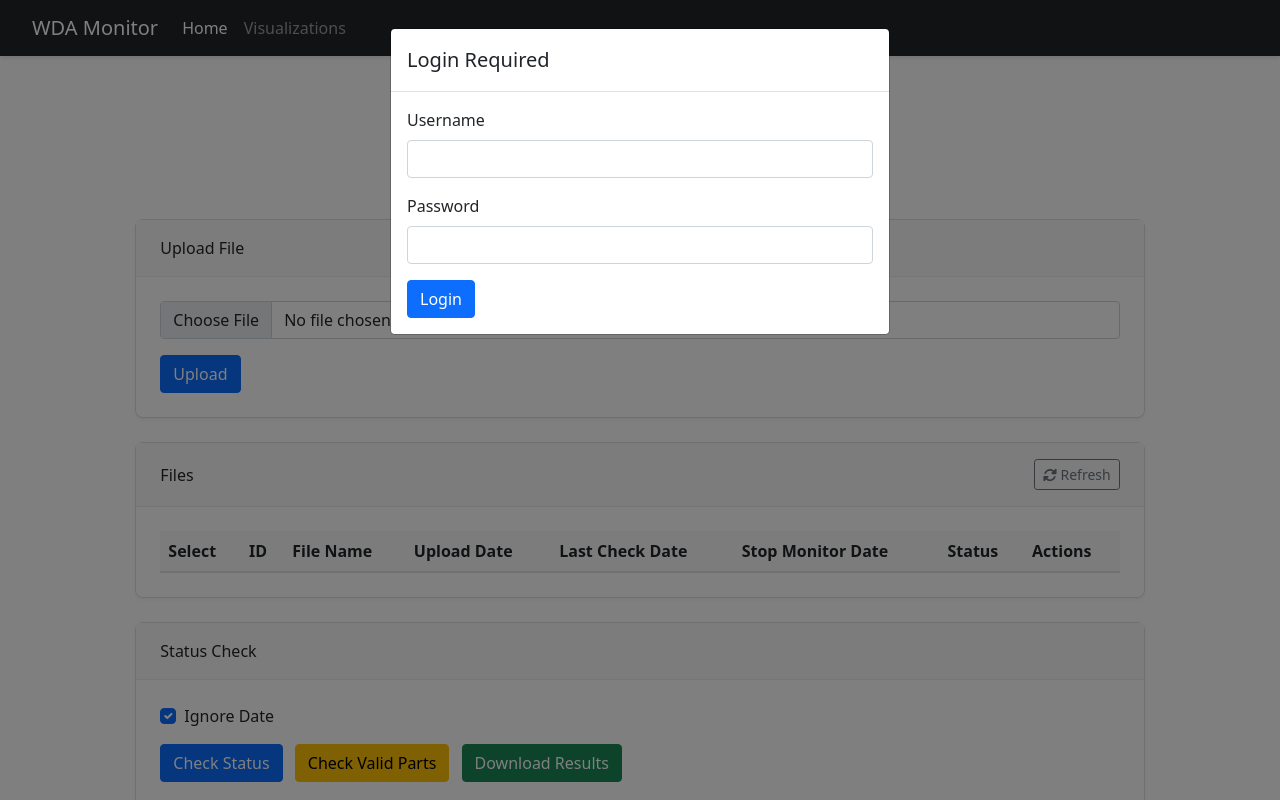
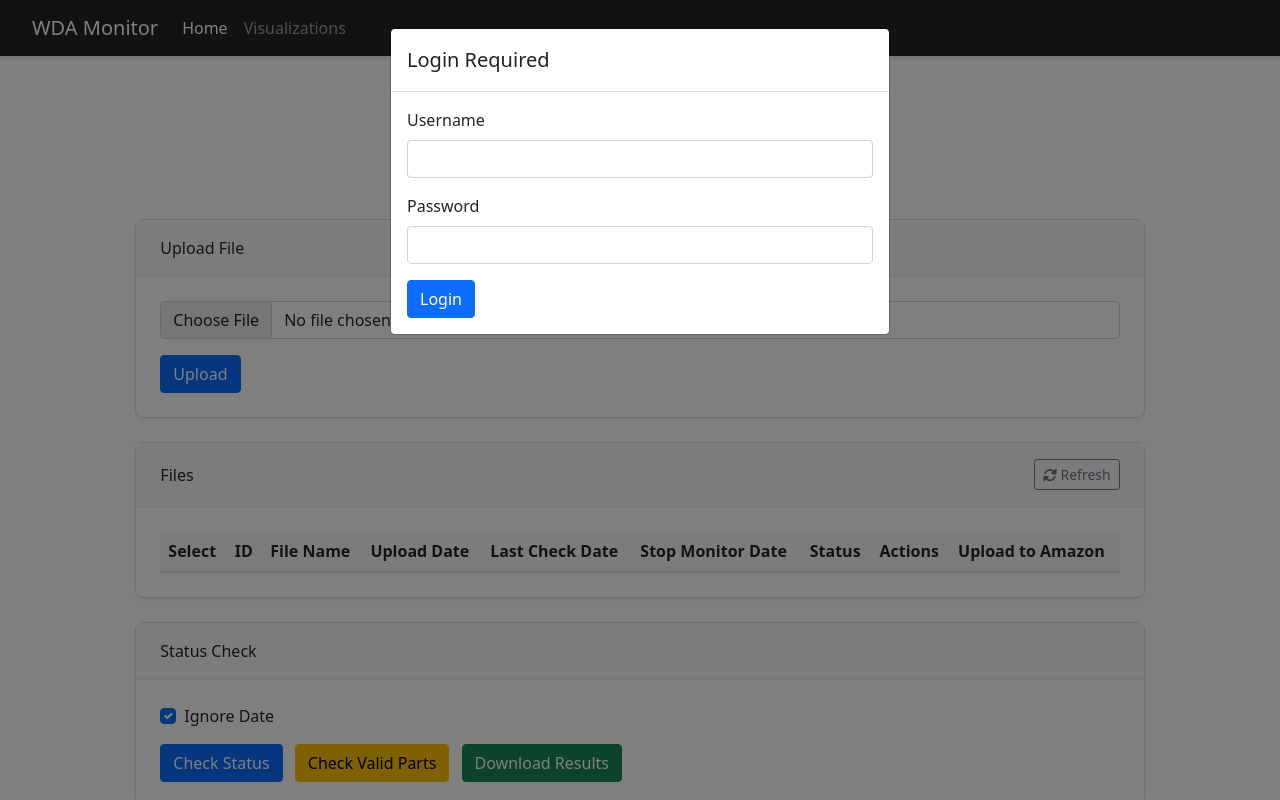
Before and after one commit to mostafaAsala/WDA_MONITOR, a Flask app: page / in a window 1280 px wide. Run offline with Flask 3, Linux system fonts and the light colour scheme; lists and menus that the app fills with data are empty; parts of the project's set-up code (start-up, migrations or seed data) failed here and were passed over; some libraries are stand-ins or nearby versions.

Commit message:
added auto upload to amazon process

```diff
--- a/app.py
+++ b/app.py
@@ -15,6 +15,7 @@ import filelock
 import tempfile
 import traceback
 import time
+from AutomationProcesses.AmazonUpload import upload_file_to_amazon
 
 class SafeRotatingFileHandler(RotatingFileHandler):
 	def doRollover(self):
@@ -74,6 +75,8 @@ class SafeRotatingFileHandler(RotatingFileHandler):
 status_lock = threading.Lock()
 file_lock = filelock.FileLock(os.path.join(Config.result_path, "results.csv.lock"))
 df_lock = threading.Lock()
+amazon_upload_lock = threading.Lock()
+amazon_upload_in_progress = False
 print("Done importing...")
 # Add Oracle Client to PATH
 os.environ["PATH"] = os.path.join(os.path.dirname(__file__), Config.INSTANT_CLIENT) + ";" + os.environ["PATH"]
@@ -271,6 +274,31 @@ def delete_file(filename):
 	except Exception as e:
 		app.logger.error(f'Error deleting file {filename}: {str(e)}')
 		return jsonify({'error': str(e)}), 500
+
+
+@app.route('/upload-to-amazon', methods=['POST'])
+def upload_to_amazon():
+    global amazon_upload_in_progress
+    filename = request.json.get('file_name')
+    if not filename:
+        return jsonify({'error': 'Filename is required'}), 400
+
+    # Check if another upload is in progress
+    if amazon_upload_in_progress:
+        return jsonify({'error': 'Another upload to Amazon is in progress. Please wait.'}), 429
+
+    try:
+        with amazon_upload_lock:
+            amazon_upload_in_progress = True
+            file_path = os.path.join(Config.WORK_FOLDER, filename)
+            df = pd.read_csv(file_path, sep='\t')
+            upload_file_to_amazon(df)
+            return jsonify({'message': 'File uploaded to Amazon successfully'})
+    except Exception as e:
+        return jsonify({'error': str(e)}), 500
+    finally:
+        amazon_upload_in_progress = False
+
 
 @app.route('/status', methods=['POST'])
 def check_status():
--- a/templates/index.html
+++ b/templates/index.html
@@ -66,7 +66,7 @@
 		}
 
 		.stop-date-input {
-			max-width: 250px;
+			max-width: 350px;
 		}
 		.input-group .btn {
 			z-index: 0;
@@ -155,6 +155,10 @@
 			right: 20px;
 			z-index: 1000;
 			display: none;
+		}
+		.btn:disabled {
+			cursor: not-allowed;
+			opacity: 0.6;
 		}
 	</style>
 
@@ -258,6 +262,8 @@
 										<th>Stop Monitor Date</th>
 										<th>Status</th>
 										<th>Actions</th>
+										<th>Upload to Amazon</th>
+
 									</tr>
 								</thead>
 								<tbody id="fileList">
@@ -296,6 +302,10 @@
 										<td>
 											<button class="btn btn-danger btn-sm delete-btn" data-filename="{{ file }}">Delete</button>
 										</td>
+										<td>
+											<button class="btn btn-primary btn-sm upload-amazon-btn" data-filename="{{ file }}">Upload to Amazon</button>
+										</td>
+
 									</tr>
 									{% endfor %}
 								</tbody>
@@ -459,18 +469,101 @@
 		});
 
 		// File operations event listeners
+
+		// Global variable to track Amazon upload status
+		let isAmazonUploading = false;
+
+		// Function to update Amazon upload button state across all instances
+		function updateAmazonButtonState(disabled) {
+			const amazonButtons = document.querySelectorAll('.upload-amazon-btn');
+			amazonButtons.forEach(btn => {
+				btn.disabled = disabled;
+				if (disabled) {
+					btn.innerHTML = '<i class="fas fa-sync fa-spin"></i> Uploading...';
+				} else {
+					btn.innerHTML = '<i class="fas fa-cloud-upload-alt"></i> Upload to Amazon';
+				}
+			});
+		}
+
+		document.addEventListener('click', async (e) => {
+			if (e.target.classList.contains('upload-amazon-btn') ||
+				(e.target.parentElement && e.target.parentElement.classList.contains('upload-amazon-btn'))) {
+
+				if (isAmazonUploading) {
+					showNotification('Another file is currently being uploaded to Amazon. Please wait.', 'warning');
+					return;
+				}
+
+				const btn = e.target.classList.contains('upload-amazon-btn') ? e.target : e.target.parentElement;
+				const fileName = btn.dataset.filename;
+
+				try {
+					isAmazonUploading = true;
+					updateAmazonButtonState(true);
+
+					const response = await fetch('/upload-to-amazon', {
+						method: 'POST',
+						headers: {
+							'Content-Type': 'application/json',
+						},
+						body: JSON.stringify({ file_name: fileName })
+					});
+
+					const data = await response.json();
+
+					if (response.ok) {
+						showNotification(data.message || 'File uploaded to Amazon successfully', 'success');
+					} else {
+						throw new Error(data.error || 'Failed to upload file to Amazon');
+					}
+				} catch (error) {
+					showNotification(error.message, 'danger');
+				} finally {
+					isAmazonUploading = false;
+					updateAmazonButtonState(false);
+				}
+			}
+		});
+
+		// Upload to Amazon functionality
+		/*document.querySelectorAll('.upload-amazon-btn').forEach(button => {
+			button.addEventListener('click', async () => {
+				const filename = button.dataset.filename;
+				console.log(filename)
+				try {
+					showLoading();
+					const response = await fetch(`/upload-to-amazon`, {
+						method: 'POST',
+						headers: {
+							'Content-Type': 'application/json'
+						},
+						body: JSON.stringify({ file_name: filename })
+					});
+					const result = await response.json();
+
+					if (response.ok) {
+						showNotification('File uploaded to Amazon successfully');
+					} else {
+						showNotification(result.error, 'danger');
+					}
+				} catch (error) {
+					showNotification('Error uploading file to Amazon', 'danger');
+				} finally {
+					hideLoading();
+				}
+			});
+		});*/
+
 		document.getElementById('uploadForm').addEventListener('submit', async (e) => {
 			e.preventDefault();
 			const formData = new FormData();
 			const fileInput = document.getElementById('fileInput');
 			const submitBtn = e.target.querySelector('button[type="submit"]');
-			const spinner = submitBtn.querySelector('.spinner-border');
-
-			formData.append('file', fileInput.files[0]);
-
+			submitBtn.disabled = true; // Disable the button during upload
 			try {
+				const spinner = submitBtn.querySelector('.spinner-border');
 				spinner.classList.remove('d-none');
-				submitBtn.disabled = true;
 				showLoading();
 
 				const response = await fetch('/upload', {
@@ -488,8 +581,9 @@
 			} catch (error) {
 				showNotification('Error uploading file', 'danger');
 			} finally {
+				submitBtn.disabled = false; // Re-enable the button after upload
+				const spinner = submitBtn.querySelector('.spinner-border');
 				spinner.classList.add('d-none');
-				submitBtn.disabled = false;
 				hideLoading();
 			}
 		});
@@ -506,7 +600,7 @@
 						const result = await response.json();
 
 						if (response.ok) {
-							button.closest('.list-group-item').classList.add('animate__fadeOutRight');
+							button.closest('tr').classList.add('animate__fadeOutRight');
 							setTimeout(() => {
 								location.reload();
 							}, 500);
@@ -587,6 +681,9 @@
 							<td>
 								<button class="btn btn-danger btn-sm delete-btn" data-filename="${file}">Delete</button>
 							</td>
+							<td>
+								<button class="btn btn-primary btn-sm upload-amazon-btn" data-filename="${file}">Upload to Amazon</button>
+							</td>
 						`;
 						fileList.appendChild(row);
 					});
@@ -604,7 +701,7 @@
 									const result = await response.json();
 
 									if (response.ok) {
-										button.closest('tr').classList.add('animate__fadeOutRight');
+										button.closest('.list-group-item').classList.add('animate__fadeOutRight');
 										setTimeout(() => {
 											location.reload();
 										}, 500);
@@ -639,13 +736,10 @@
 			const formData = new FormData();
 			const fileInput = document.getElementById('fileInput');
 			const submitBtn = e.target.querySelector('button[type="submit"]');
-			const spinner = submitBtn.querySelector('.spinner-border');
-
-			formData.append('file', fileInput.files[0]);
-
+			submitBtn.disabled = true; // Disable the button during upload
 			try {
+				const spinner = submitBtn.querySelector('.spinner-border');
 				spinner.classList.remove('d-none');
-				submitBtn.disabled = true;
 				showLoading();
 
 				const response = await fetch('/upload', {
@@ -663,13 +757,13 @@
 			} catch (error) {
 				showNotification('Error uploading file', 'danger');
 			} finally {
+				submitBtn.disabled = false; // Re-enable the button after upload
+				const spinner = submitBtn.querySelector('.spinner-border');
 				spinner.classList.add('d-none');
-				submitBtn.disabled = false;
 				hideLoading();
 			}
 		});
 
-		// Delete File Handler
 		document.querySelectorAll('.delete-btn').forEach(button => {
 			button.addEventListener('click', async () => {
 				const filename = button.dataset.filename;
```
Also changed, not shown: AutomationProcesses/AmazonUpload.py (+13 -3 lines).
